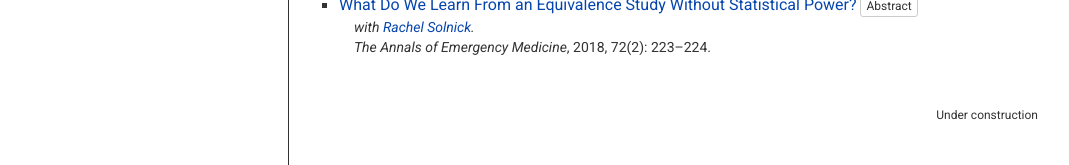
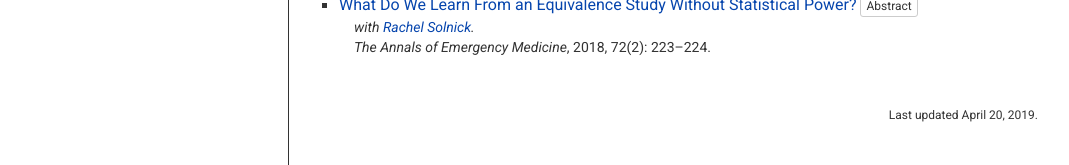
Before and after one commit to kylepeyton/kylepeyton.github.io, a Jekyll site: the page index.html, which Jekyll copies as it is, in a window 1280 px wide. Shown: the part 831-996 px from the top of the page, without its empty margins (157-1226 px from the left). Built offline with Jekyll 4.4.1, drawn with Linux system fonts in a browser that asks for light colours; some web fonts are replaced.

Commit message:
Update index.html

```diff
--- a/index.html
+++ b/index.html
@@ -165,7 +165,7 @@
 		</ul>
 
 		<div class="updated-time">
-			Under construction
+			Last updated April 20, 2019.
 		</div>
 	</div>
 
```
